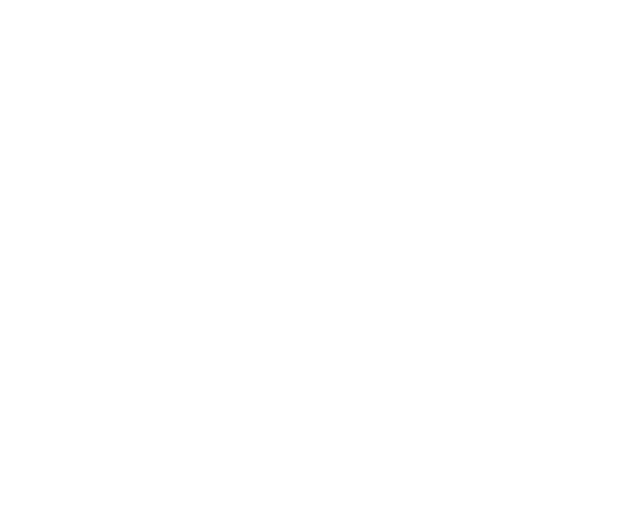
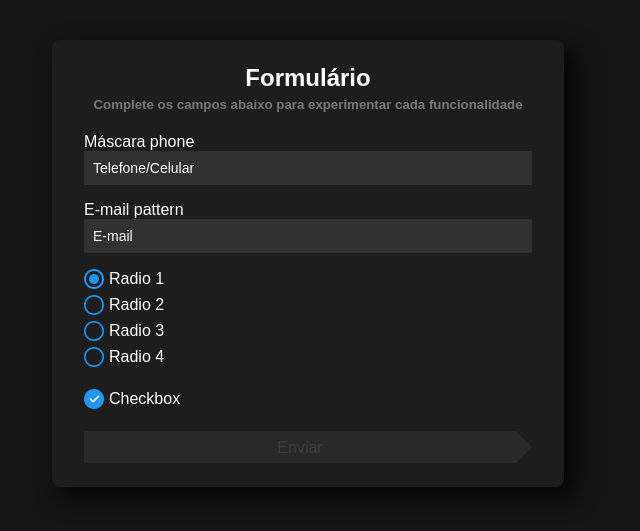
Before and after one commit to xMatheusLopes/angular-utils, an Angular app: page /form in a window 1280 px wide. Before the commit this address led to /. Shown: the part 137-668 px from the top of the page, without its empty margins (332-972 px from the left). Built offline with nearby package versions, Linux system fonts and the light colour scheme.

Commit message:
mask => form

```diff
--- a/src/app/app-routing.module.ts
+++ b/src/app/app-routing.module.ts
@@ -1,10 +1,11 @@
 import { NgModule } from '@angular/core';
 import { Routes, RouterModule } from '@angular/router';
-import { MasksComponent } from './masks/masks.component';
+import { FormComponent } from './form/form.component';
 
 
 const routes: Routes = [
-  { path: 'masks', component: MasksComponent }
+  { path: '', pathMatch: 'full', redirectTo: 'form' },
+  { path: 'form', component: FormComponent }
 ];
 
 @NgModule({
--- a/src/app/app.module.ts
+++ b/src/app/app.module.ts
@@ -3,7 +3,7 @@ import { NgModule } from '@angular/core';
 
 import { AppRoutingModule } from './app-routing.module';
 import { AppComponent } from './app.component';
-import { MasksComponent } from './masks/masks.component';
+import { FormComponent } from './form/form.component';
 import { PhoneMaskDirective } from './utils/phone-mask.directive';
 import { FormsModule, ReactiveFormsModule } from '@angular/forms';
 import { CheckboxComponent } from './utils/components/checkbox/checkbox.component';
@@ -12,7 +12,7 @@ import { RadioComponent } from './utils/components/radio/radio.component';
 @NgModule({
   declarations: [
     AppComponent,
-    MasksComponent,
+    FormComponent,
     PhoneMaskDirective,
     CheckboxComponent,
     RadioComponent
--- a/src/app/masks/masks.component.html
+++ b/src/app/form/form.component.html
@@ -23,17 +23,12 @@
         </div>
 
         <div class="item row">
-            <app-radio formControlName="radio2" [items]="radioItems" [name]="'2'"></app-radio>
-        </div>
-
-        <div class="item row">
             <app-checkbox formControlName="checkbox"></app-checkbox>
-            <app-checkbox formControlName="checkbox2"></app-checkbox>
         </div>
 
         <div class="submit">
             <button type="submit" [disabled]="form.invalid">Enviar</button>
-            <div [ngClass]="(form.invalid) ? 'triangle-disabled' : 'triangle'"></div>
+            <div class="triangle"></div>
         </div>
     </form>
 </div>
--- a/src/app/masks/masks.component.scss
+++ b/src/app/form/form.component.scss
@@ -46,6 +46,8 @@ form {
     box-shadow: 10px 10px 21px 3px rgba(0, 0, 0, 0.75);
     padding: 24px 16px;
     margin: 0;
+    margin-bottom: 24px;
+    margin-top: 24px;
 
     label {
         color: $color-text;
@@ -99,12 +101,6 @@ form {
             border-top: 16px solid transparent;
         }
 
-        .triangle-disabled {
-            @extend .triangle;
-            border-left: 16px solid $color-disabled;
-
-        }
-
         button {
             padding: 8px;
             font-family: sans-serif;
@@ -120,14 +116,25 @@ form {
             margin-bottom: 0;
             height: 32px;
 
+            &:hover {
+                background-color: $color-accent;
+            }
+
+            &:hover + .triangle {
+                border-left: 16px solid $color-accent;
+                border-right: 16px solid transparent;
+                border-bottom: 16px solid transparent;
+                border-top: 16px solid transparent;
+            }
+
             &:disabled {
                 background-color: $color-disabled;
                 color: $color-text-disabled;
             }
-        }
 
-        button:disabled > .triangle {
-            border-left: 16px solid red;
+            &:disabled + .triangle {
+                border-left: 16px solid $color-disabled;
+            }
         }
     }
 
--- a/src/app/masks/masks.component.ts
+++ b/src/app/form/form.component.ts
@@ -2,11 +2,11 @@ import { Component, OnInit } from '@angular/core';
 import { FormGroup, FormControl, Validators } from '@angular/forms';
 
 @Component({
-  selector: 'app-masks',
-  templateUrl: './masks.component.html',
-  styleUrls: ['./masks.component.scss']
+  selector: 'app-form',
+  templateUrl: './form.component.html',
+  styleUrls: ['./form.component.scss']
 })
-export class MasksComponent implements OnInit {
+export class FormComponent implements OnInit {
   form: FormGroup;
 
   radioItems = [
@@ -29,18 +29,14 @@ export class MasksComponent implements OnInit {
 
   buildForm() {
     this.form = new FormGroup({
-      phone: new FormControl(''),
-      email: new FormControl(''),
+      phone: new FormControl('', [ Validators.required, Validators.minLength(10) ]),
+      email: new FormControl('', [ Validators.required ]),
       checkbox: new FormControl(true),
-      checkbox2: new FormControl(false),
-      radio: new FormControl(1),
-      radio2: new FormControl(2)
+      radio: new FormControl(1)
     });
   }
 
   submit() {
-    alert(this.radio.value);
-    alert(this.radio2.value);
   }
 
   get phone() {
@@ -55,16 +51,8 @@ export class MasksComponent implements OnInit {
     return this.form.get('checkbox');
   }
 
-  get checkbox2() {
-    return this.form.get('checkbox2');
-  }
-
   get radio() {
     return this.form.get('radio');
   }
 
-  get radio2() {
-    return this.form.get('radio2');
-  }
-
 }
```
Also changed, not shown: 1 other file (tests, documents, lock files or other folders).
